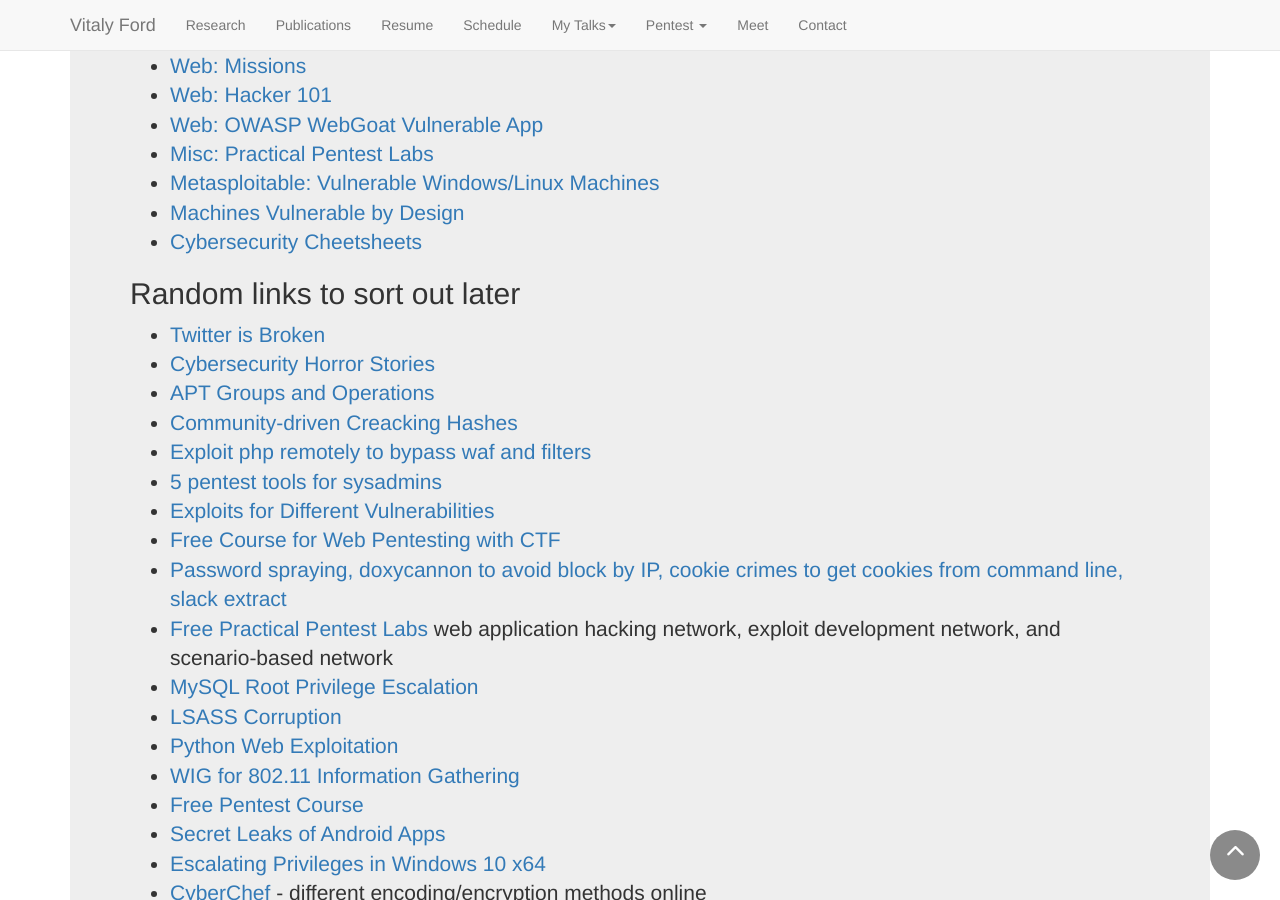
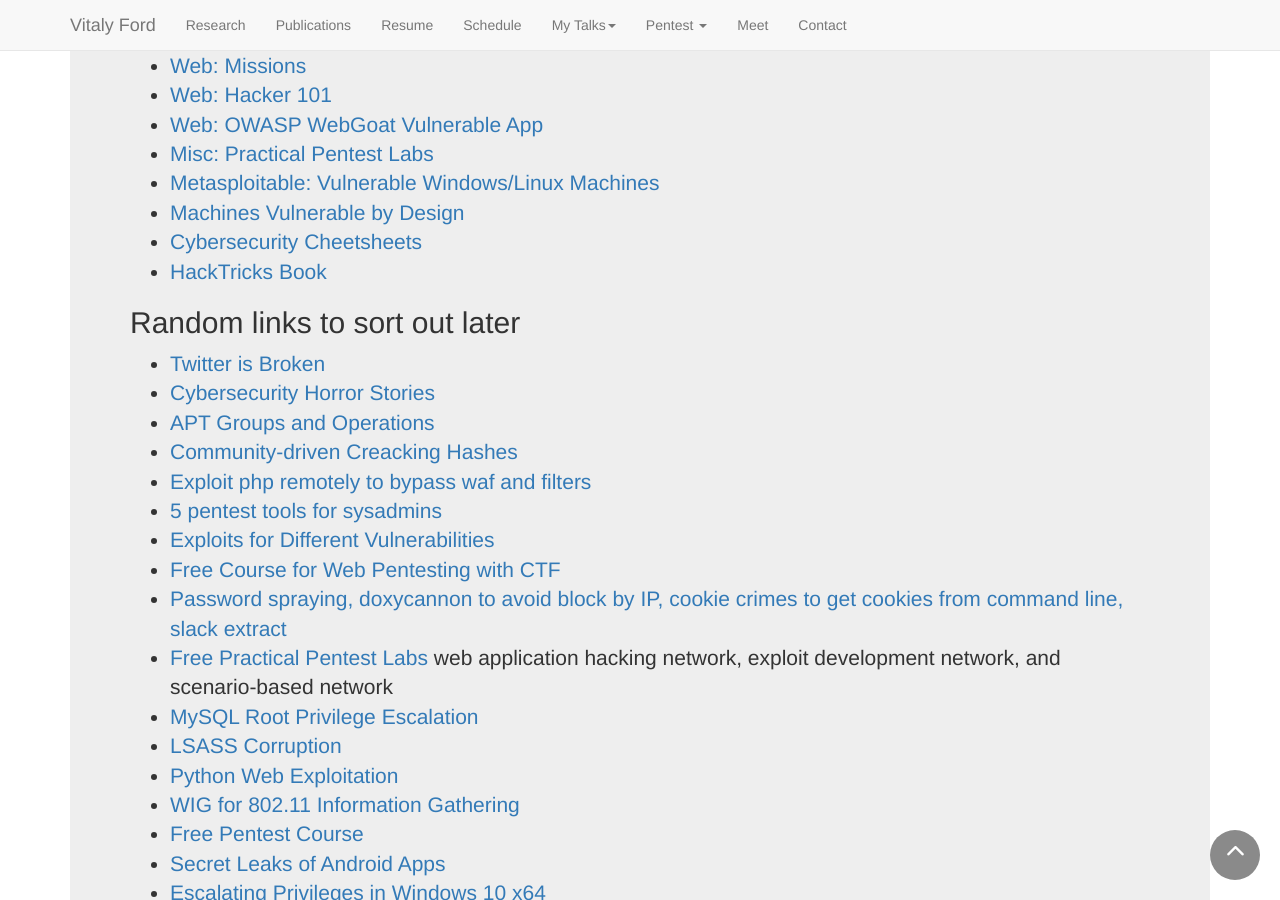
Before and after one commit to vitalyford/vitalyford.github.io, a Jekyll site: the page built from pentest/00-Background.html, in a window 1280 px wide and 900 px high, scrolled down 2925 px. Built offline with Jekyll 4.4.1, drawn with Linux system fonts in a browser that asks for light colours; nearby versions of some CDN libraries.

Commit message:
Add hack tricks book to background in pentest

```diff
--- a/pentest/00-Background.html
+++ b/pentest/00-Background.html
@@ -143,6 +143,7 @@
             Machines</a></li>
     <li><a href="https://www.vulnhub.com/">Machines Vulnerable by Design</a></li>
     <li><a href="https://highon.coffee/blog/">Cybersecurity Cheetsheets</a></li>
+    <li><a href="https://book.hacktricks.xyz/">HackTricks Book</a></li>
 </ul>
 <h2 id="random-links-to-sort-out-later">Random links to sort out later</h2>
 <ul>
```
